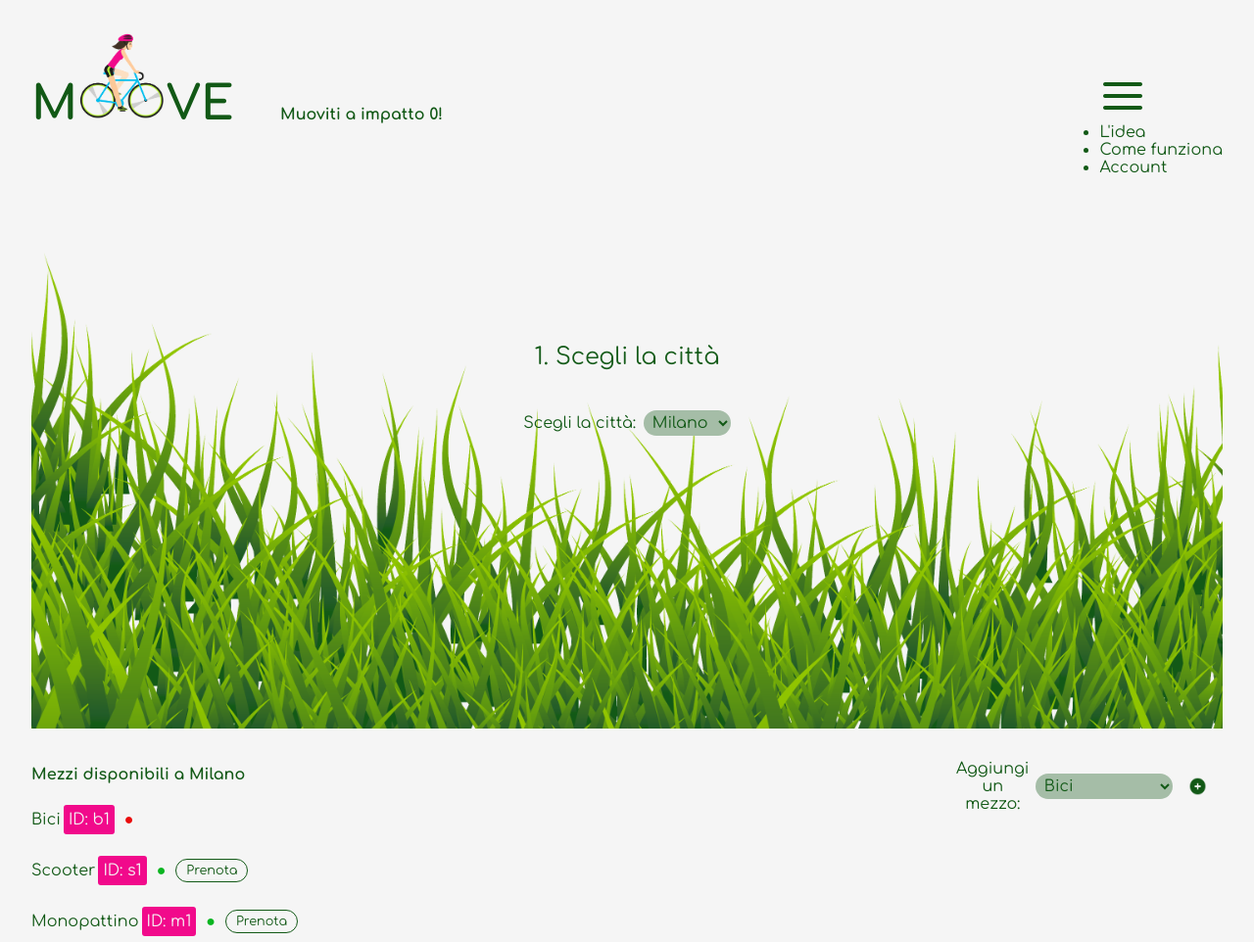
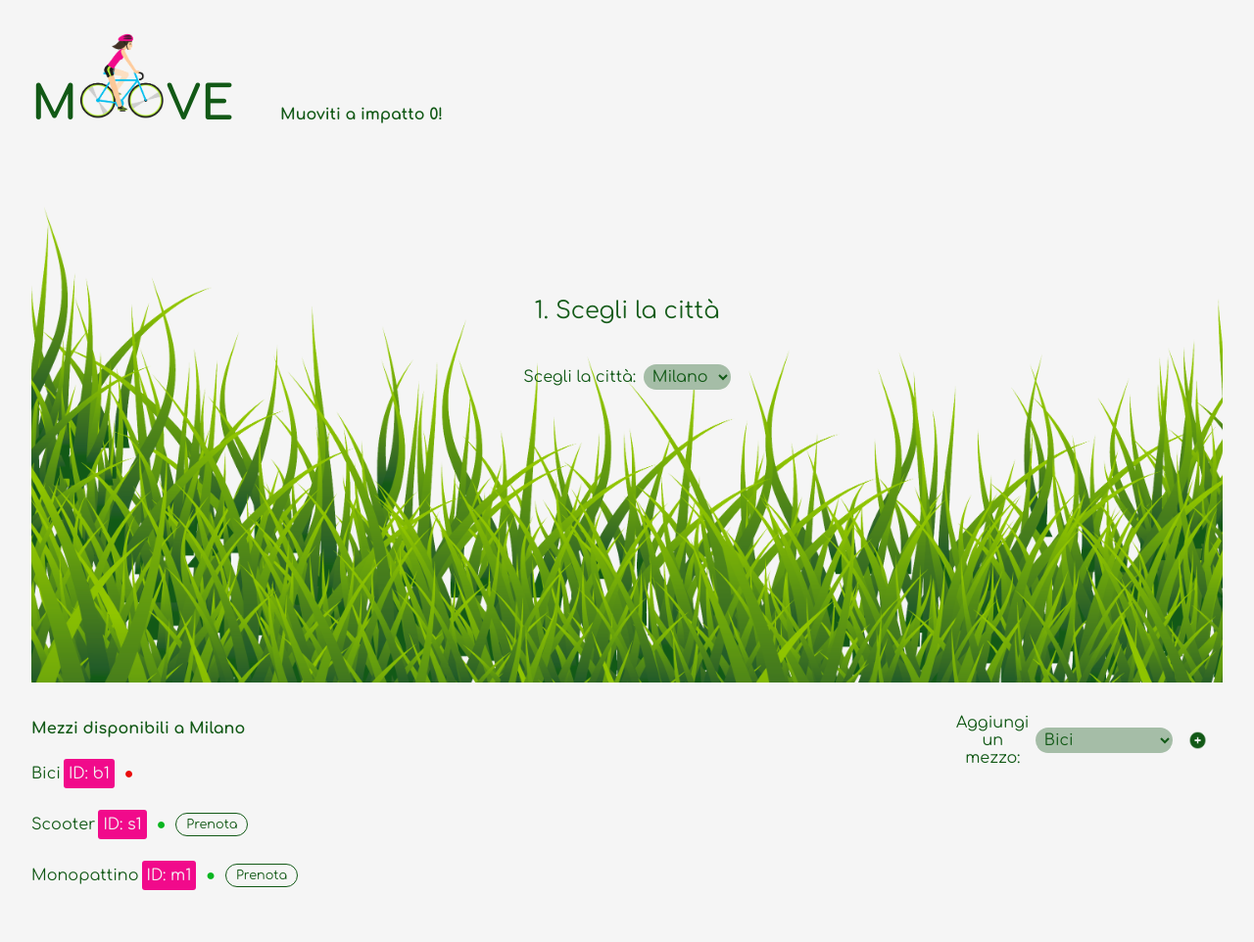
Before and after one commit to chiarabis/moove-app, a website built with Vite: page index.html in a window 1280 px wide. Shown: the whole page at 98% size. Built offline with nearby package versions, Linux system fonts and the light colour scheme.

Commit message:
Add files via upload

```diff
--- a/index.html
+++ b/index.html
@@ -18,15 +18,6 @@
             <h1>m<img src="./src/assets/bicycle.gif"></img>ve</h1>
 
             <span>Muoviti a impatto 0!</span>
-        </div>
-
-        <div style="position: relative;">
-            <img src="./src/assets/hamburger.png" class="hamburger" id='hamburger-icon'/>
-            <ul class="nav-menu">
-                <li>L'idea</li>
-                <li>Come funziona</li>
-                <li>Account</li>
-            </ul>
         </div>
     </nav>
 
```
